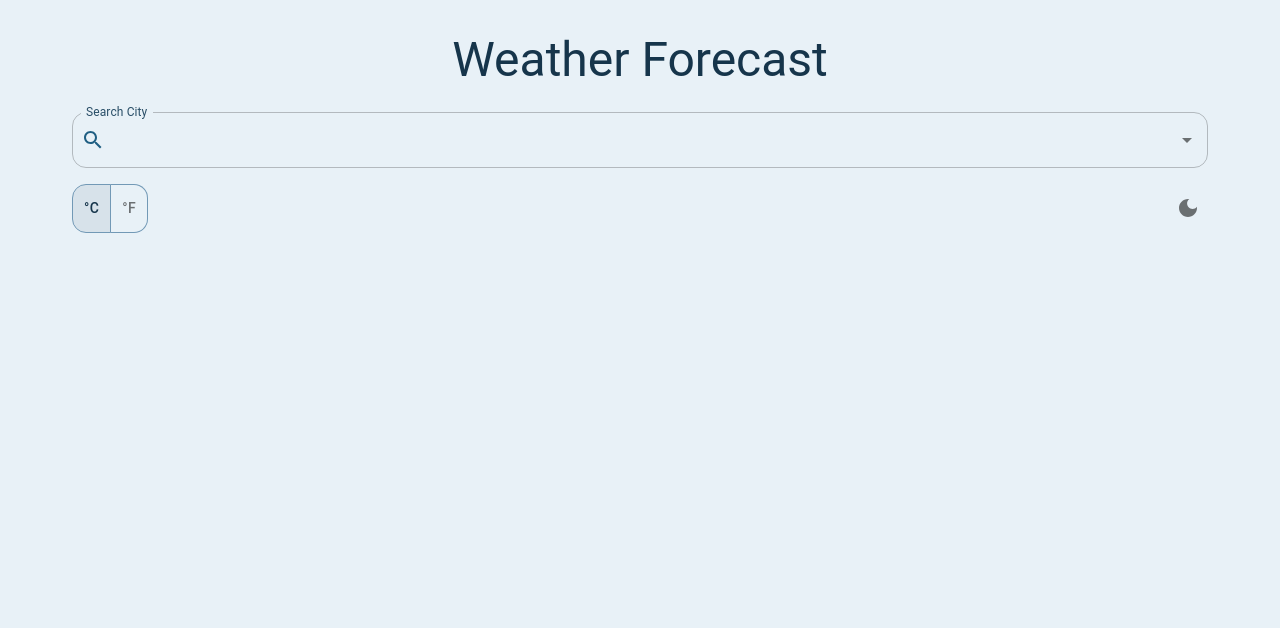
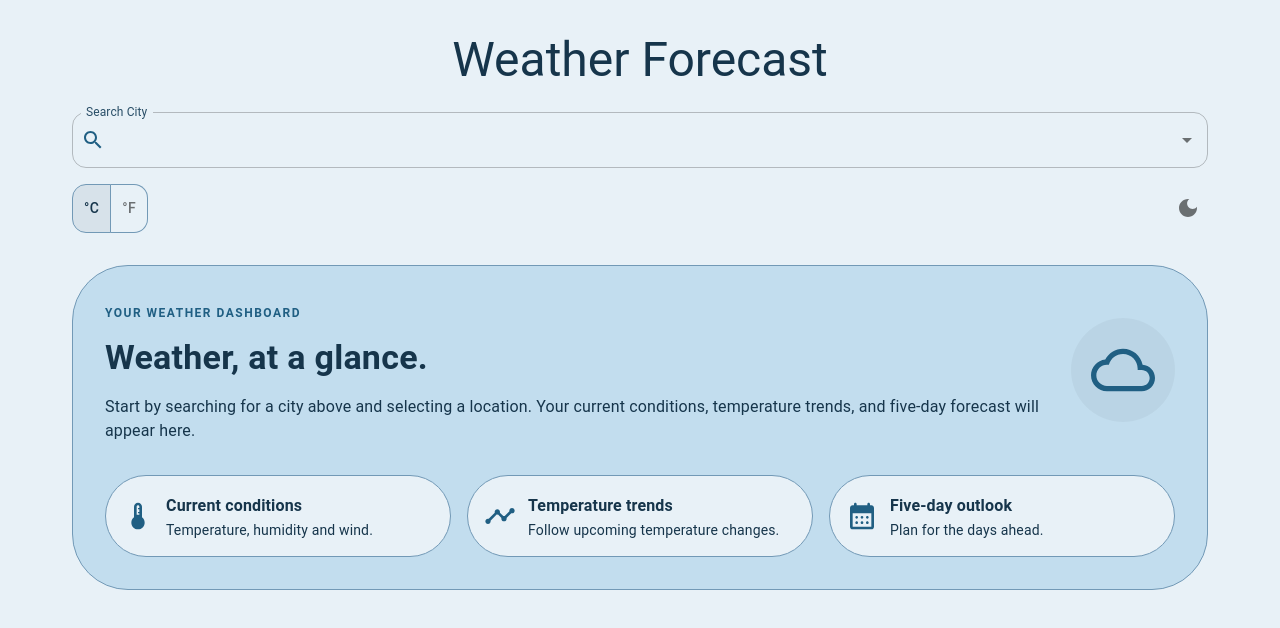
Before and after one commit to wdau/weather-forecasting-app, a React (Vite) app: page / in a window 1280 px wide. Shown: the top 628 px of the page. Built offline with nearby package versions, Linux system fonts and the light colour scheme.

Commit message:
Add welcome panel to weather dashboard

```diff
--- a/index.html
+++ b/index.html
@@ -4,7 +4,7 @@
     <meta charset="UTF-8" />
     <link rel="icon" type="image/svg+xml" href="/favicon.svg" />
     <meta name="viewport" content="width=device-width, initial-scale=1.0" />
-    <title>Weather Forecasting App</title>
+    <title>Weather Forecast</title>
   </head>
   <body>
     <div id="root"></div>
--- a/src/App.jsx
+++ b/src/App.jsx
@@ -19,6 +19,7 @@ import Loading from "./components/Loading";
 import ErrorMessage from "./components/ErrorMessage";
 import ThreeHourForecast from "./components/ThreeHourForecast";
 import FiveDayForecast from "./components/FiveDayForecast";
+import WelcomePanel from "./components/WelcomePanel";
 import useWeather from "./hooks/useWeather";
 
 const App = () => {
@@ -124,6 +125,8 @@ const App = () => {
 
           {error && <ErrorMessage message={error} />}
 
+          {!weather && !loading && !error && <WelcomePanel />}
+
           {weather && forecast && (
             <Grid container spacing={2} sx={{ mt: 4 }}>
 
--- /dev/null
+++ b/src/components/WelcomePanel.jsx
@@ -0,0 +1,165 @@
+import { Box, Typography } from "@mui/material";
+import CloudQueueRoundedIcon from "@mui/icons-material/CloudQueueRounded";
+import DeviceThermostatRoundedIcon from "@mui/icons-material/DeviceThermostatRounded";
+import TimelineRoundedIcon from "@mui/icons-material/TimelineRounded";
+import CalendarMonthRoundedIcon from "@mui/icons-material/CalendarMonthRounded";
+
+const features = [
+  {
+    Icon: DeviceThermostatRoundedIcon,
+    title: "Current conditions",
+    description: "Temperature, humidity and wind.",
+  },
+  {
+    Icon: TimelineRoundedIcon,
+    title: "Temperature trends",
+    description: "Follow upcoming temperature changes.",
+  },
+  {
+    Icon: CalendarMonthRoundedIcon,
+    title: "Five-day outlook",
+    description: "Plan for the days ahead.",
+  },
+];
+
+const WelcomePanel = () => {
+  return (
+    <Box
+      sx={{
+        mt: 4,
+        p: { xs: 2, sm: 3, md: 4 },
+        width: "100%",
+        minWidth: 0,
+        boxSizing: "border-box",
+        border: "1px solid",
+        borderColor: "divider",
+        borderRadius: 4,
+        bgcolor: "background.paper",
+      }}
+    >
+      {/* Welcome message */}
+      <Box
+        sx={{
+          display: "flex",
+          flexDirection: { xs: "column", sm: "row" },
+          alignItems: { xs: "flex-start", sm: "center" },
+          justifyContent: "space-between",
+          gap: 3,
+          minWidth: 0,
+        }}
+      >
+        <Box sx={{ flex: 1, minWidth: 0 }}>
+          <Typography
+            variant="overline"
+            sx={{
+              color: "primary.main",
+              fontWeight: 700,
+              letterSpacing: 1.5,
+            }}
+          >
+            YOUR WEATHER DASHBOARD
+          </Typography>
+
+          <Typography
+            variant="h4"
+            sx={{
+              fontWeight: 700,
+              mt: 1,
+              mb: 2,
+              fontSize: { xs: "1.6rem", sm: "2.125rem" },
+              overflowWrap: "anywhere",
+            }}
+          >
+            Weather, at a glance.
+          </Typography>
+
+          <Typography
+            variant="body1"
+            color="text.secondary"
+          >
+            Start by searching for a city above and selecting a location. Your current conditions, temperature trends, and five-day forecast will appear here.
+          </Typography>
+        </Box>
+
+        <Box
+          sx={{
+            flexShrink: 0,
+            alignSelf: { xs: "flex-end", sm: "auto" },
+            width: { xs: 64, sm: 104 },
+            height: { xs: 64, sm: 104 },
+            borderRadius: "50%",
+            display: "grid",
+            placeItems: "center",
+            bgcolor: "action.hover",
+            color: "primary.main",
+          }}
+        >
+          <CloudQueueRoundedIcon
+            sx={{ fontSize: { xs: 40, sm: 64 } }}
+          />
+        </Box>
+      </Box>
+
+      {/* Feature highlights */}
+      <Box
+        sx={{
+          display: "grid",
+          gridTemplateColumns: {
+            xs: "minmax(0, 1fr)",
+            md: "repeat(3, minmax(0, 1fr))",
+          },
+          gap: 2,
+          mt: 4,
+          minWidth: 0,
+        }}
+      >
+        {features.map(({ Icon, title, description }) => (
+          <Box
+            key={title}
+            sx={{
+              display: "flex",
+              alignItems: "center",
+              gap: 1.5,
+              p: 2,
+              minWidth: 0,
+              border: "1px solid",
+              borderColor: "divider",
+              borderRadius: 3,
+              bgcolor: "background.default",
+            }}
+          >
+            <Icon
+              sx={{
+                color: "primary.main",
+                fontSize: 32,
+                flexShrink: 0,
+              }}
+            />
+
+            <Box sx={{ flex: 1, minWidth: 0 }}>
+              <Typography
+                variant="subtitle1"
+                sx={{
+                  fontWeight: 700,
+                  overflowWrap: "anywhere",
+                }}
+              >
+                {title}
+              </Typography>
+
+              <Typography
+                variant="body2"
+                color="text.secondary"
+                sx={{ overflowWrap: "anywhere" }}
+              >
+                {description}
+              </Typography>
+            </Box>
+          </Box>
+        ))}
+      </Box>
+    </Box>
+  );
+};
+
+export default WelcomePanel;
```
